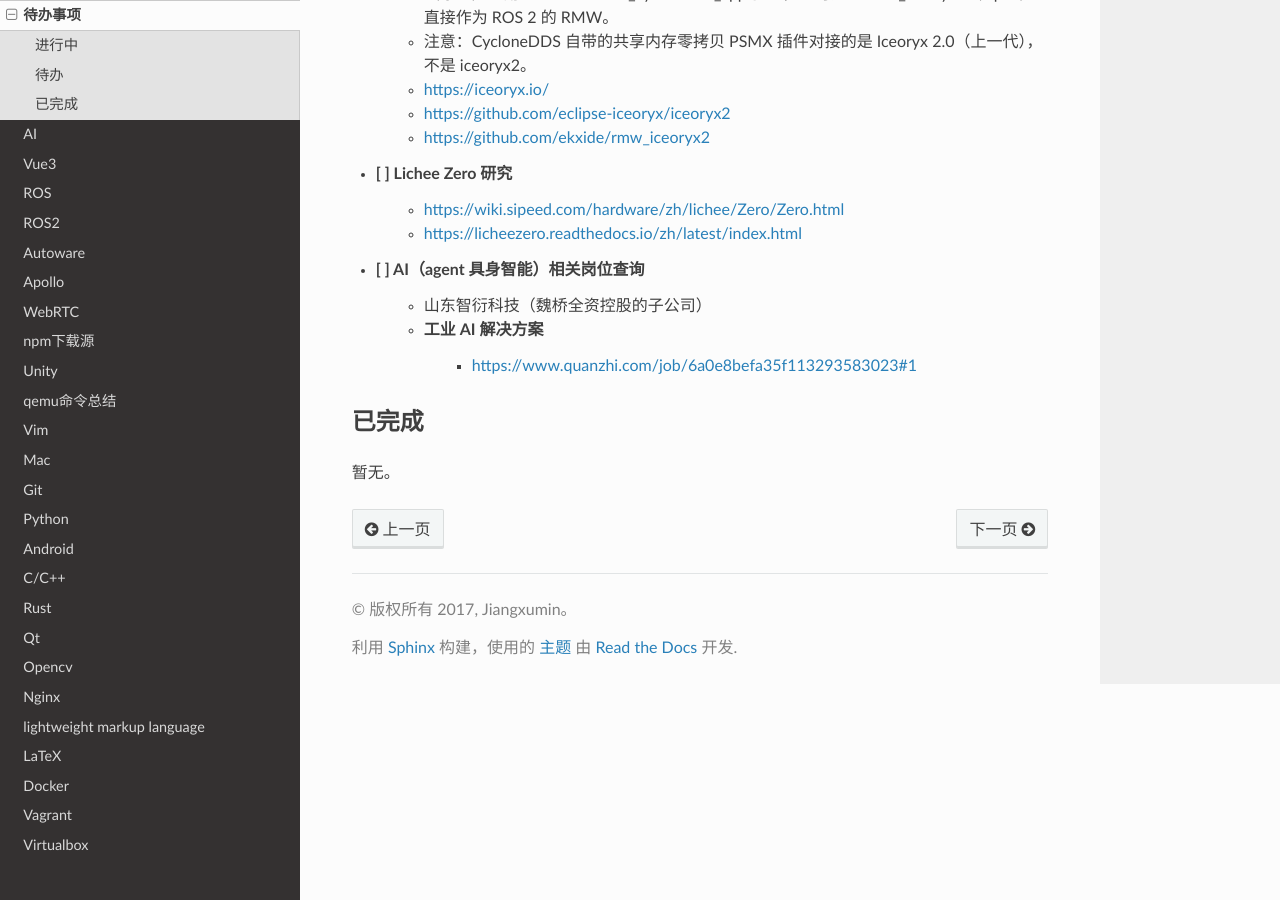
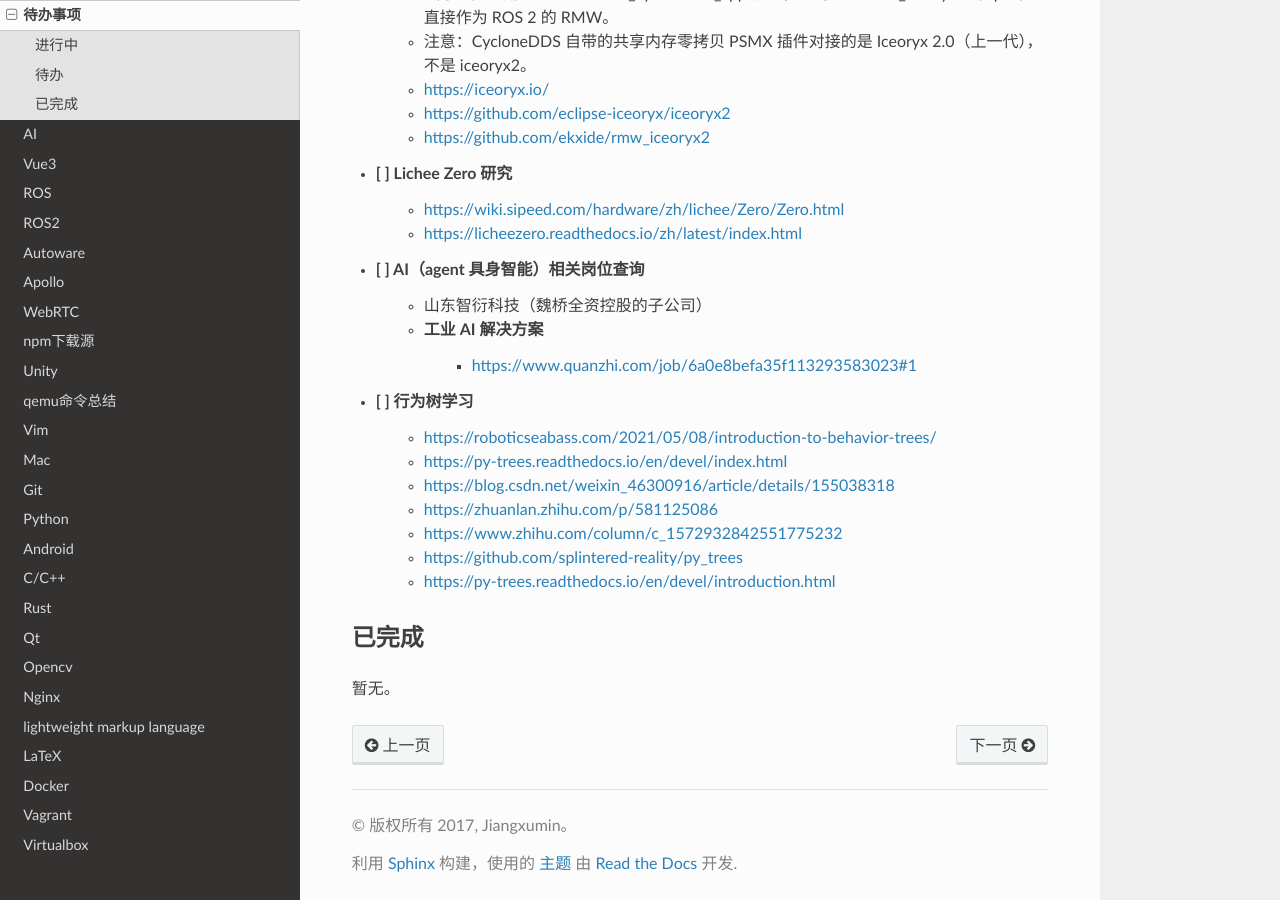
Before and after one commit to my-rds-store/my_space, a Sphinx documentation site: the page built from source/todolist.rst, in a window 1280 px wide and 900 px high, scrolled down 927 px. Built offline with Sphinx 7.4.7 and the Read the Docs theme 3.1.0, drawn with Linux system fonts in a browser that asks for light colours.

Commit message:
待办列表新增行为树学习资料链接
Co-Authored-By: Claude Code <noreply@anthropic.com>

```diff
--- a/source/todolist.rst
+++ b/source/todolist.rst
@@ -51,6 +51,15 @@
     * 工业 AI 解决方案
         * https://www.quanzhi.com/job/6a0e8befa35f113293583023#1
 
+* [ ] 行为树学习
+    * https://roboticseabass.com/2021/05/08/introduction-to-behavior-trees/
+    * https://py-trees.readthedocs.io/en/devel/index.html
+    * https://blog.csdn.net/weixin_46300916/article/details/155038318
+    * https://zhuanlan.zhihu.com/p/581125086
+    * https://www.zhihu.com/column/c_1572932842551775232
+    * https://github.com/splintered-reality/py_trees
+    * https://py-trees.readthedocs.io/en/devel/introduction.html
+
 **********
 已完成
 **********
```
